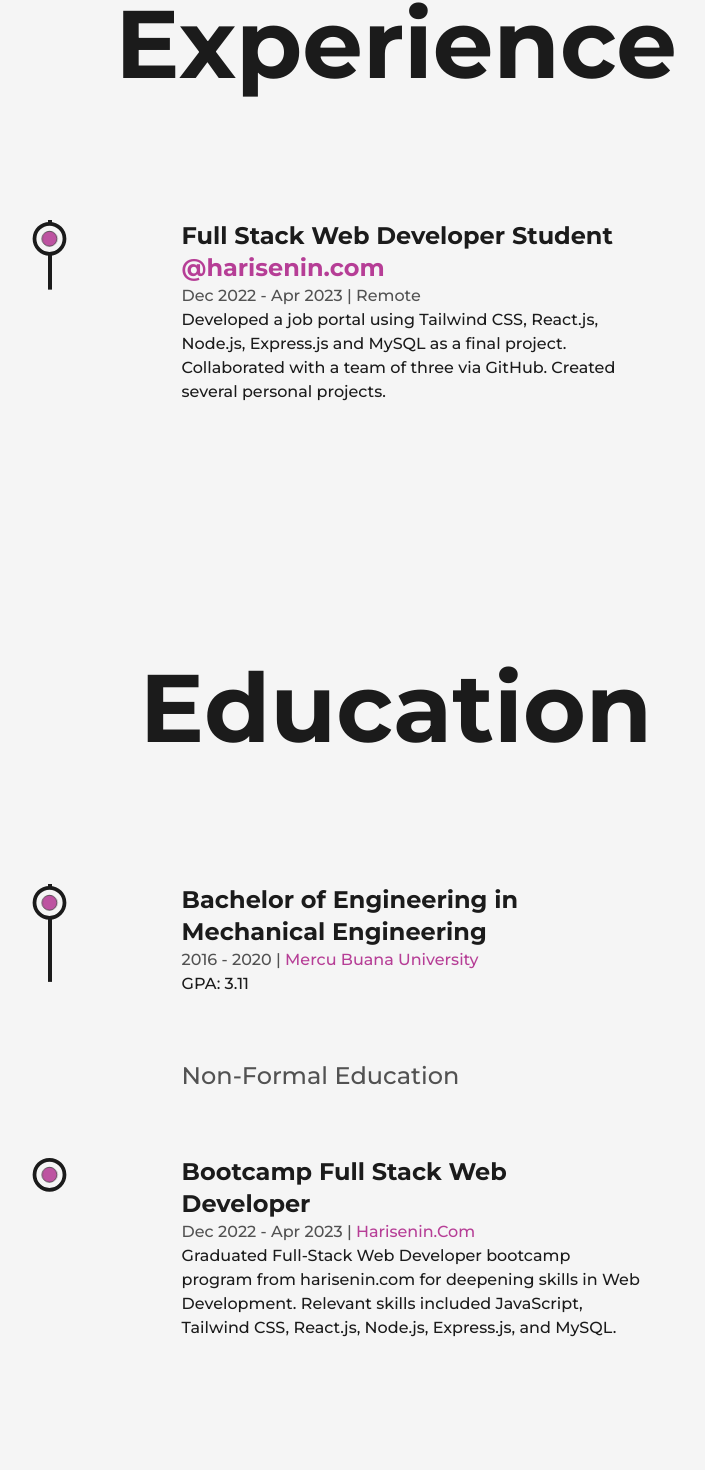
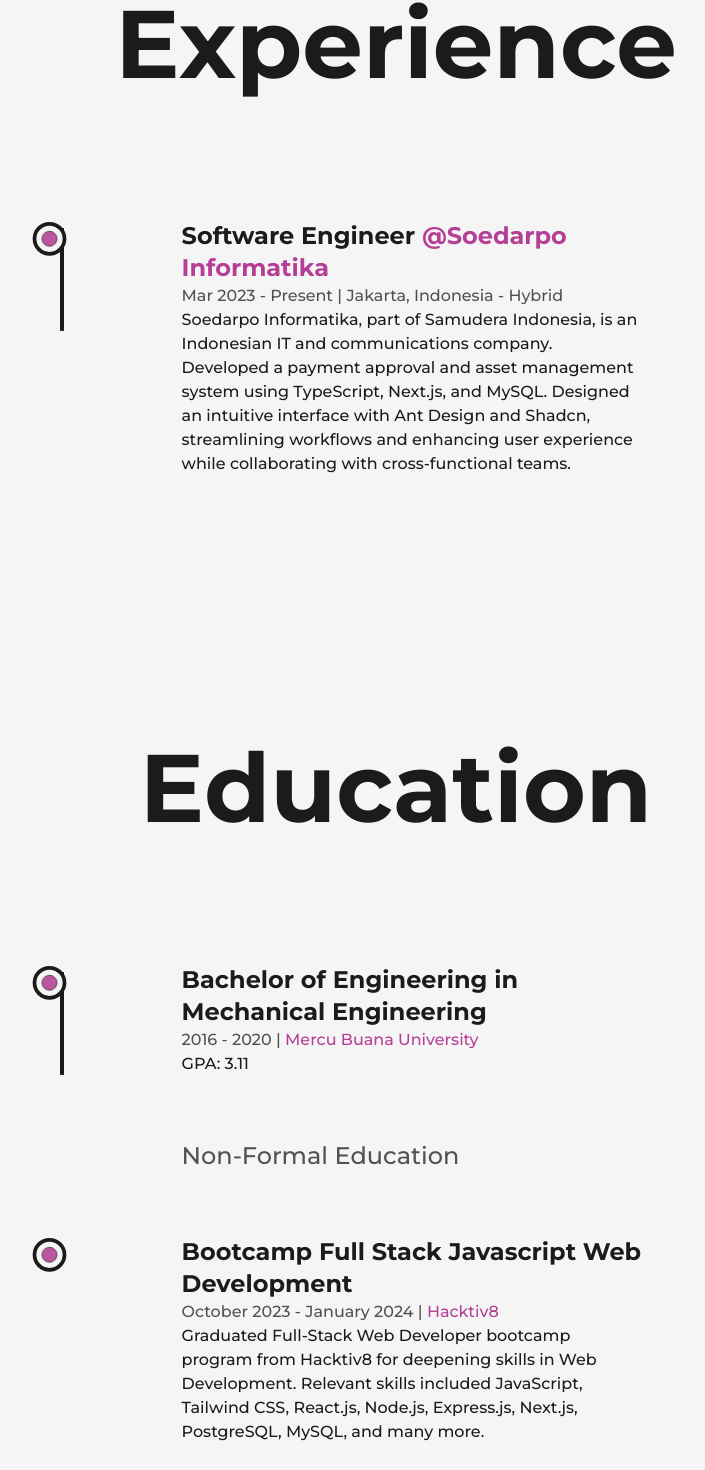
Before and after one commit to rafizuaf/personalPortfolio, a Next.js app: page /about in a window 1280 px wide. Shown: the part 2320-3790 px from the top of the page, without its empty margins (244-949 px from the left). Built offline with nearby package versions, Linux system fonts and the light colour scheme.

Commit message:
update per November 2024

```diff
--- a/src/components/Education.js
+++ b/src/components/Education.js
@@ -1,5 +1,5 @@
 import React, { useRef } from "react";
-import {motion, useScroll } from "framer-motion";
+import { motion, useScroll } from "framer-motion";
 import LiIcon from "./LiIcon";
 
 const Details = ({ type, time, place, info }) => {
@@ -77,7 +77,7 @@ const Education = () => {
 
                 <motion.div
                     style={{ scaleY: scrollYProgress }}
-                    className="absolute left-9 md:left-[30px] xs:left-[20px] top-0 w-[4px] md:w-[2px] h-full bg-dark dark:bg-light origin-top" />
+                    className="absolute left-12 md:left-[30px] xs:left-[20px] top-2 w-[4px] md:w-[2px] h-full bg-dark dark:bg-light origin-top" />
 
                 <ul className="w-full flex flex-col justify-between ml-4">
                     <Details
@@ -90,10 +90,10 @@ const Education = () => {
                         Non-formal Education
                     </span>
                     <Details
-                        type="Bootcamp Full Stack Web Developer"
-                        time="Dec 2022 - Apr 2023"
-                        place="harisenin.com"
-                        info="Graduated Full-Stack Web Developer bootcamp program from harisenin.com for deepening skills in Web Development. Relevant skills included JavaScript, Tailwind CSS, React.js, Node.js, Express.js, and MySQL."
+                        type="Bootcamp Full Stack Javascript Web Development"
+                        time="October 2023 - January 2024"
+                        place="Hacktiv8"
+                        info="Graduated Full-Stack Web Developer bootcamp program from Hacktiv8 for deepening skills in Web Development. Relevant skills included JavaScript, Tailwind CSS, React.js, Node.js, Express.js, Next.js, PostgreSQL, MySQL, and many more."
                     />
                 </ul>
             </div>
--- a/src/components/Experience.js
+++ b/src/components/Experience.js
@@ -1,9 +1,13 @@
 import React, { useRef } from "react";
-import {motion, useScroll } from "framer-motion";
+import { motion, useScroll } from "framer-motion";
 import LiIcon from "./LiIcon";
 
 const Details = ({ position, company, companyLink, time, address, work }) => {
     const ref = useRef(null);
+
+    const workParts = work.split('\n').filter(item => item.trim() !== '');
+    const companyDescription = workParts[0];
+    const bulletPoints = workParts.slice(1).map(point => point.replace(/^-\s*/, '').trim());
 
     return (
         <li
@@ -20,30 +24,37 @@ const Details = ({ position, company, companyLink, time, address, work }) => {
                 justify-start
             "
         >
-
             <LiIcon reference={ref} />
 
             <motion.div
-            initial={{
-                y: 50,
-            }}
-            whileInView={{
-                y: 0,
-            }}
+                initial={{ y: 50 }}
+                whileInView={{ y: 0 }}
                 transition={{
                     duration: 0.5,
                     type: 'spring',
                 }}
             >
                 <h3 className="font-bold text-2xl sm:text-xl xs:text-lg">
-                {position}&nbsp; <a className="text-primary dark:text-secondary" target="_blank" href={companyLink}>@{company}</a>
+                    {position}&nbsp;
+                    <a
+                        className="text-primary dark:text-secondary"
+                        target="_blank"
+                        href={companyLink}
+                    >
+                        @{company}
+                    </a>
                 </h3>
                 <span className="capitalize font-medium text-dark/75 dark:text-light/75 xs:text-sm">
                     {time} | {address}
                 </span>
-            <p className="font-medium w-full md:text-sm">
-                {work}
-            </p>
+                <div className="font-medium w-full md:text-sm">
+                    <p className="mb-2">{companyDescription}</p>
+                    <ul className="list-disc pl-5">
+                        {bulletPoints.map((point, index) => (
+                            <li key={index}>{point}</li>
+                        ))}
+                    </ul>
+                </div>
             </motion.div>
         </li>
     )
@@ -74,16 +85,16 @@ const Experience = () => {
 
                 <motion.div
                     style={{ scaleY: scrollYProgress }}
-                    className="absolute left-9 md:left-[30px] xs:left-[20px] top-0 w-[4px] md:w-[2px] h-full bg-dark dark:bg-light origin-top" />
+                    className="absolute left-12 md:left-[30px] xs:left-[20px] top-2 w-[4px] md:w-[2px] h-full bg-dark dark:bg-light origin-top" />
 
                 <ul className="w-full flex flex-col justify-between ml-4">
                     <Details
-                        position="Full Stack Web Developer Student"
-                        company="harisenin.com"
-                        companyLink="https://www.harisenin.com/"
-                        time="Dec 2022 - Apr 2023"
-                        address="Remote"
-                        work="Developed a job portal using Tailwind CSS, React.js, Node.js, Express.js and MySQL as a final project. Collaborated with a team of three via GitHub. Created several personal projects."
+                        position="Software Engineer"
+                        company="Soedarpo Informatika"
+                        companyLink="https://www.soedarpo.id/"
+                        time="Mar 2023 - Present"
+                        address="Jakarta, Indonesia - Hybrid"
+                        work="Soedarpo Informatika, part of Samudera Indonesia, is an Indonesian IT and communications company. Developed a payment approval and asset management system using TypeScript, Next.js, and MySQL. Designed an intuitive interface with Ant Design and Shadcn, streamlining workflows and enhancing user experience while collaborating with cross-functional teams."
                     />
                 </ul>
             </div>
```
Also changed, not shown: 1 other file (tests, documents, lock files or other folders). Lines whose indentation alone changed are shown as unchanged.
